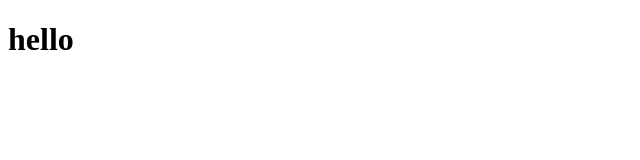
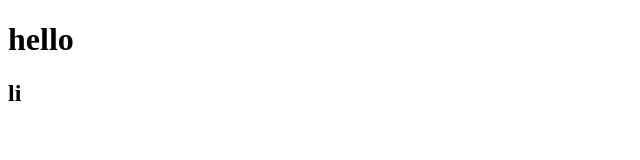
Before and after one commit to ernestlishun/flask_project, a plain HTML site: page static/index.html in a window 1280 px wide. Shown: the full height of the page, 0-640 px from the left. Drawn offline with Linux system fonts and the light colour scheme.

Commit message:
版本01 添加<h2>li</h2>

```diff
--- a/static/index.html
+++ b/static/index.html
@@ -6,5 +6,6 @@
 </head>
 <body>
     <h1>hello </h1>
+    <h2>li</h2>
 </body>
 </html>
```
